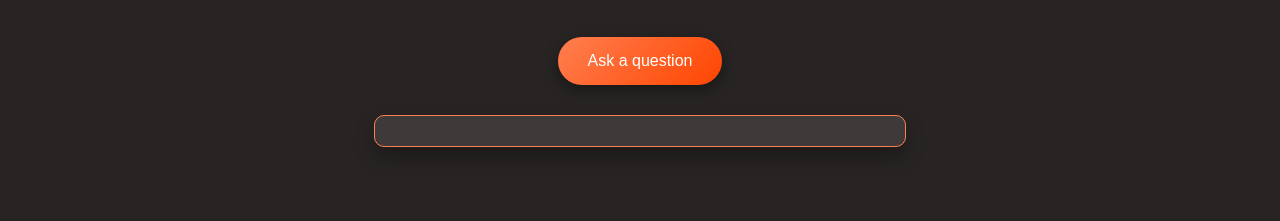
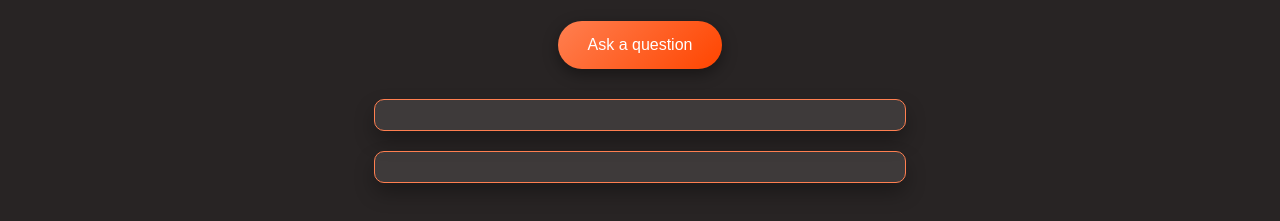
Before and after one commit to dylansapienza/PlatoHalloween, a website: page public/index.html in a window 1280 px wide. Shown: the part 387-608 px from the top of the page. Drawn offline with Linux system fonts and the light colour scheme.

Commit message:
Added Response Styling:

```diff
--- a/public/css/styles.css
+++ b/public/css/styles.css
@@ -57,3 +57,15 @@ p {
     margin-bottom: 40px;
     text-shadow: 1px 1px 3px rgba(0, 0, 0, 0.5); /* Text shadow for depth */
 }
+
+#response {
+    padding: 15px;
+    border-radius: 10px;
+    width: 80vw;
+    max-width: 500px;
+    background-color: rgba(255, 255, 255, 0.1); /* Slightly transparent background */
+    border: 1px solid #FF7F50; /* Orange border */
+    box-shadow: 0px 10px 20px rgba(0, 0, 0, 0.3);
+    color: #FF7F50; /* Orange text */
+    margin-top: 20px; /* You already have this property */
+}
```
